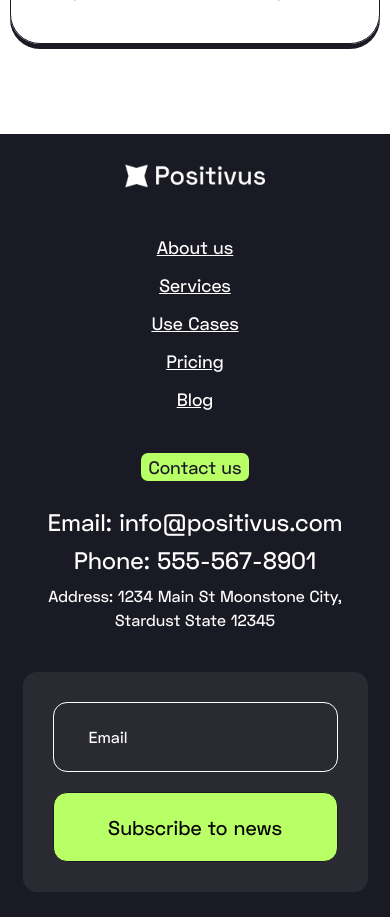
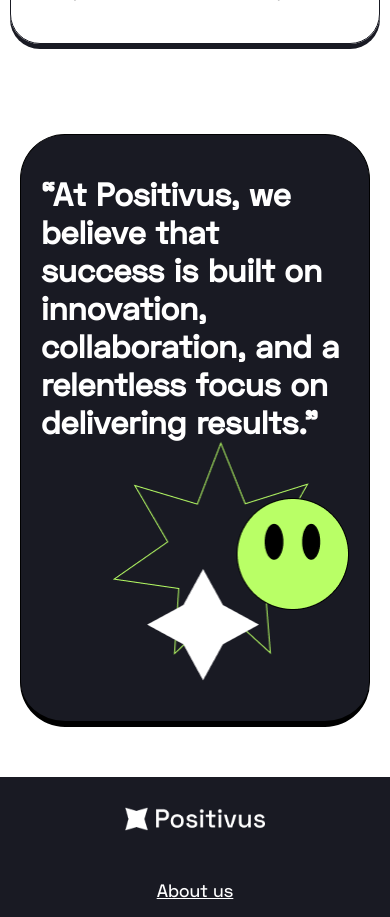
Before and after one commit to Ivanna-Kutsovol/Positivus, a Next.js app: page /about-us in a window 390 px wide. Shown: the part 4420-5337 px from the top of the page. Built offline with nearby package versions, Linux system fonts and the light colour scheme.

Commit message:
add block article

```diff
--- /dev/null
+++ b/src/app/about-us/article/article.module.scss
@@ -0,0 +1,59 @@
+.article{
+    display: flex;
+    position: relative;
+    background-color: var(--dark);
+    color: var(--background);
+    border-radius: var(--radius);
+    padding: 80px 90px;
+    justify-content: end;
+    align-items: end;
+    border: 1px solid var(--black);
+    border-bottom: 6px solid var(--black);
+    margin: 0 0 100px 0;
+    height: 510px;
+    &__illustration{
+        position: absolute;
+        left: 0;
+        top: -60px;
+    }
+    &__illustrationMobile{
+        display: none;
+    }
+}
+.container{
+    display: flex;
+    flex-direction: column;
+    width: 550px;
+    gap: 40px;
+    &__text{
+        font-size: 41px;
+        line-height: 55px;
+        font-weight: bold;
+    }
+}
+
+@media(max-width: 800px) {
+    .article{
+        padding: 40px 20px;
+        height: auto;
+        margin: 0 0 50px 0;
+        flex-direction: column;
+        &__illustration{
+            display: none;
+        }
+        &__illustrationMobile{
+            display: block;
+        }
+    }
+    .container{
+        width: fit-content;
+        &__text{
+            font-size: 32px;
+            line-height: normal;
+        }
+        &__author{
+            display: none;
+        }
+
+    }
+}
--- /dev/null
+++ b/src/app/about-us/article/article.tsx
@@ -0,0 +1,23 @@
+import React from "react";
+import stl from "./article.module.scss";
+import Image from "next/image";
+import Illustration from "../../../../public/aboutUs/illustration.webp";
+import IllustrationMobile from "../../../../public/aboutUs/illustrationMobile.webp";
+
+const Article = () => {
+    return (
+        <article className={stl.article}>
+            <Image src={Illustration} alt="illustration" className={stl.article__illustration} width={505} height={595}/>
+            <div className={stl.container}>
+                <p className={stl.container__text}>
+                “At Positivus, we believe that success is built on innovation, collaboration, and a relentless
+                focus on delivering results.”
+                </p>
+                <p className={stl.container__author}>— John Smith, Founder of Positivus</p>
+            </div>
+            <Image src={IllustrationMobile} alt="illustration" className={stl.article__illustrationMobile} width={240} height={240} />
+        </article>
+    );
+}
+
+export default Article;
--- a/src/app/about-us/page.tsx
+++ b/src/app/about-us/page.tsx
@@ -1,3 +1,4 @@
+import Article from "./article/article";
 import Hero from "./hero/hero";
 import OurImpact from "./impact/impact";
 import OurJourney from "./journey/journey";
@@ -10,6 +11,7 @@ export default function AboutUS(){
             <OurImpact/>
             <OurJourney/>
             <Values/>
+            <Article/>
         </div>
     )
 }
```
Also changed, not shown: public/aboutUs/illustration.webp (added), public/aboutUs/illustrationMobile.webp (added).
